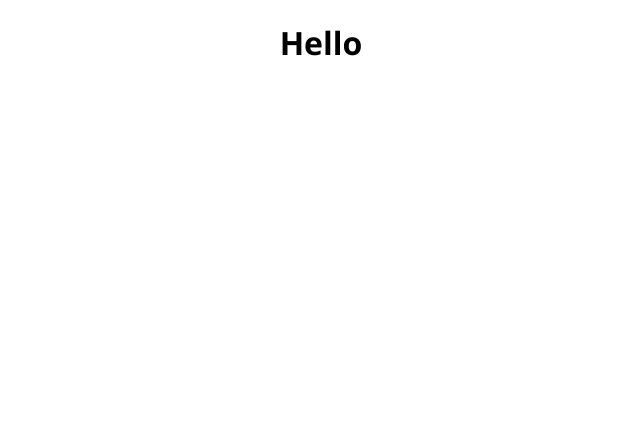
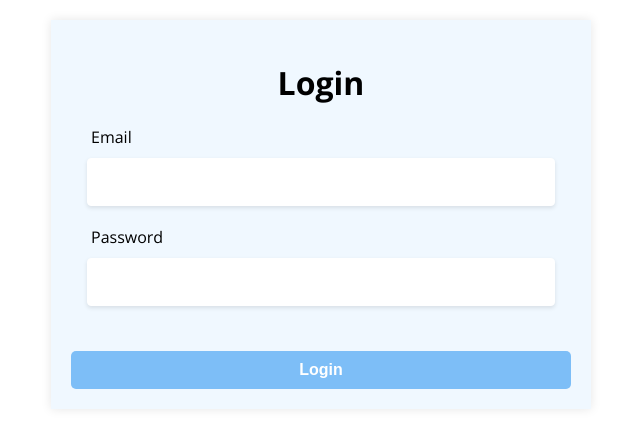
Before and after one commit to Hello4545/newbie-project-ellen, a React (Create React App) app in the folder client/: page /Login in a window 1280 px wide. Shown: the top 448 px of the page, without its empty margins (319-959 px from the left). Built offline with nearby package versions, Linux system fonts and the light colour scheme.

Commit message:
login ongoing

```diff
--- a/client/src/pages/Login.tsx
+++ b/client/src/pages/Login.tsx
@@ -1,16 +1,78 @@
-import React from "react";
+import React, { useState, FormEvent } from "react";
 import axios from "axios";
-import { useNavigate }  from "react-router-dom";
-
+import { useNavigate } from "react-router-dom";
+import './css/Login.css';
 
 const LoginPage = (props: {}) => {
   const navigate = useNavigate();
+  const [email, setEmail] = useState("");
+  const [password, setPassword] = useState("");
+
+  const handleEmailChange = (e: React.ChangeEvent<HTMLInputElement>) => {
+    setEmail(e.target.value);
+  };
+
+  const handlePasswordChange = (e: React.ChangeEvent<HTMLInputElement>) => {
+    setPassword(e.target.value);
+  };
+
+  const handleLogin = async (e: FormEvent) => {
+    e.preventDefault();
+    try {
+      const response = await axios.post("https://api.ellen.newbie.sparcsandbox.com/login",
+      { email,
+        password,
+      });
+      console.log("data"+response.data);
+      navigate("/home");
+    } catch (error: any) {
+      if (error.response && error.response.data) {
+        if (error.response.status === 403) {
+          window.alert("Professor가 아닙니다!");
+        } else if (error.response.status === 409) {
+          window.alert("User already exists!");
+        } else {
+          window.alert(error.response.data.message);
+        }
+      } else {
+        window.alert("An error occurred during registration.");
+      }
+      console.error("There was an error registering!", error);
+    }
+  };
 
   return (
-    <div>
-        <h1>Hello</h1>
+    <div className="container">
+      <form onSubmit={handleLogin} className="register-form">
+      <div className="form-container">
+        <h1>Login</h1>
+        <div className="input-group">
+          <label htmlFor="email">Email</label>
+          <input
+            id="email"
+            type="email"
+            value={email}
+            onChange={handleEmailChange}
+            required
+          />
+        </div>
+        <div className="input-group">
+          <label htmlFor="password">Password</label>
+          <input
+            id="password"
+            type="password"
+            value={password}
+            onChange={handlePasswordChange}
+            required
+          />
+        </div>
+        <button type="submit" className="submit-button">Login</button>
+      </div>
+      </form>
     </div>
-  )
+
+
+  );
 };
 
 export default LoginPage;
--- /dev/null
+++ b/client/src/pages/css/Login.css
@@ -0,0 +1,104 @@
+@import url('https://fonts.googleapis.com/css2?family=Open+Sans:ital,wght@0,300..800;1,300..800&display=swap');
+
+h1, div, label, input{
+    font-family: 'Open Sans', sans-serif;
+}
+
+.container {
+    display: flex;
+    justify-content: center;
+    align-items: center;
+    padding: 20px;
+  }
+
+  .register-form {
+    width: 100%;
+    max-width: 500px;
+    margin: 0 auto;
+    padding: 20px;
+    box-shadow: 0 0 10px rgba(0, 0, 0, 0.1);
+    background-color: aliceblue;
+  }
+
+  .form-container {
+    display: flex;
+    flex-direction: column;
+  }
+
+  .input-group {
+    margin-bottom: 20px;
+  }
+
+  .input-group label {
+    display: block;
+    width: fit-content;
+    margin-left: 20px;
+    margin-bottom: 10px;
+  }
+
+  .input-group input{
+    width: 90%;
+    padding: 8px;
+    border: 1px solid #ffffff;
+    border-radius: 4px;
+    height: 30px;
+    box-shadow: 0px 2px 4px rgba(0, 0, 0, 0.1);
+  }
+
+  .input-group select {
+    width: 94%;
+    padding: 8px;
+    border: 1px solid #ffffff;
+    border-radius: 4px;
+    height: 45px;
+    box-shadow: 0px 2px 4px rgba(0, 0, 0, 0.1);
+  }
+
+  .role-section {
+    margin: 20px 0;
+    width: 100%;
+  }
+
+  .role-section span {
+    font-weight: bold;
+  }
+
+  .submit-button {
+    background-color: rgb(125, 190, 247);
+    color: white;
+    border: none;
+    padding: 10px 20px;
+    border-radius: 5px;
+    cursor: pointer;
+    font-size: 16px;
+    font-weight: bold;
+    margin-top: 25px;
+  }
+
+  .role-section {
+    display: flex;
+    align-items: center;
+    margin: 20px 0;
+    width: 100%;
+  }
+
+  .role-label {
+    flex: 0 0 auto;
+    margin-right: 50px;
+    margin-left: 10px;
+    font-weight: bold;
+  }
+
+  .role-options {
+    flex: 0.8;
+    display: flex;
+    align-items: center;
+  }
+
+  .role-options input[type="radio"] {
+    margin-right: 10px;
+  }
+
+  .role-options label {
+    margin-right: 50px;
+  }
```
Also changed, not shown: 2 other files (tests, documents, lock files or other folders).
